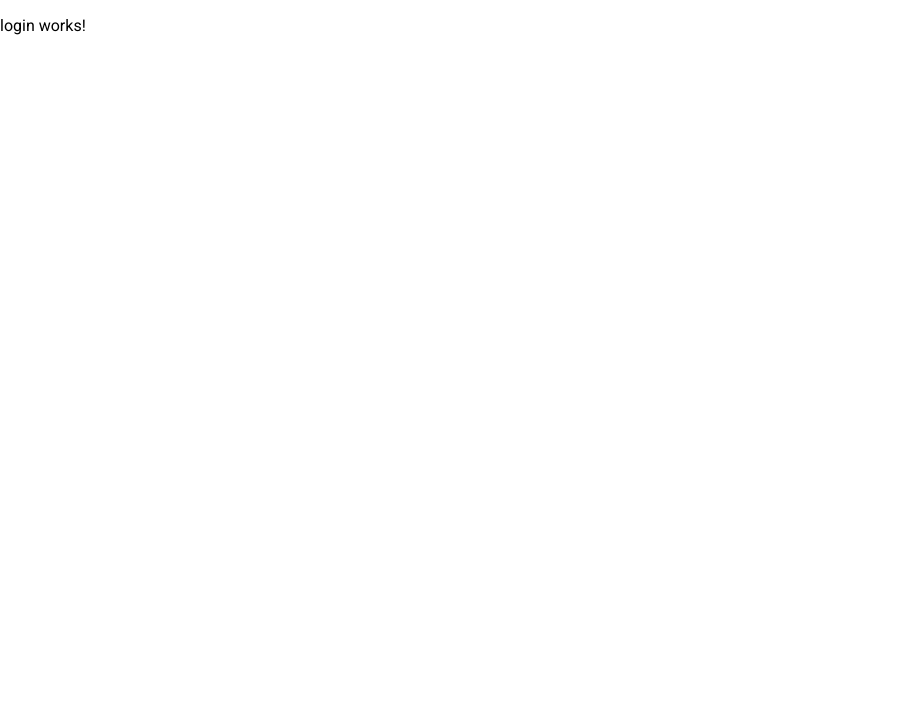
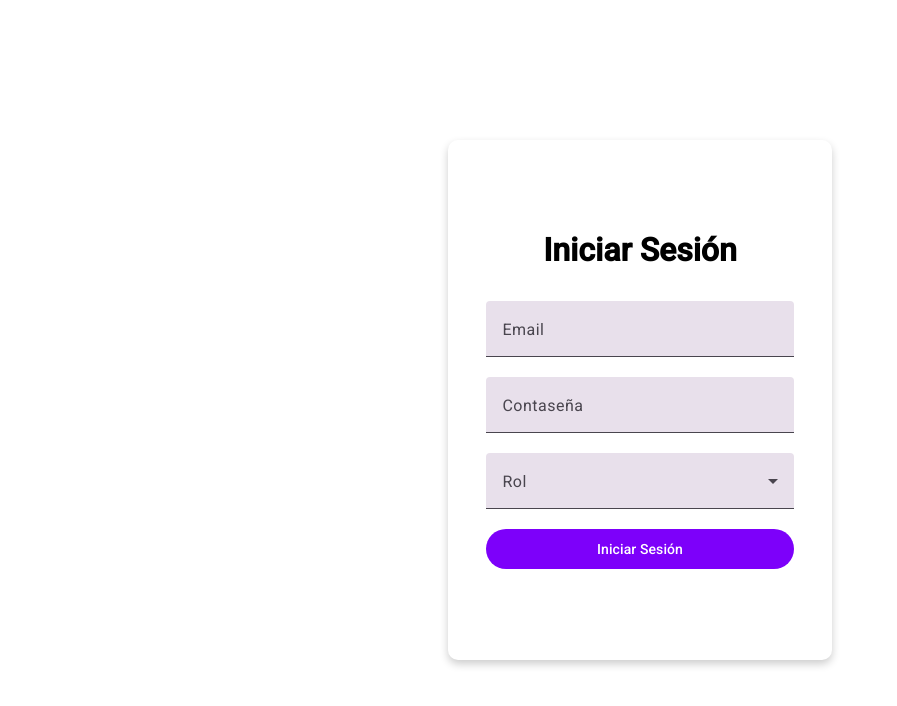
Before and after one commit to SCaucota/PF_Angular_Caucota, an Angular app: page /auth/login in a window 1280 px wide. Shown: the top 706 px of the page, without its empty margins (0-897 px from the left). Built offline with nearby package versions, Linux system fonts and the light colour scheme.

Commit message:
login-logout-routes

```diff
--- a/src/app/features/auth/login/login.component.html
+++ b/src/app/features/auth/login/login.component.html
@@ -1 +1,26 @@
-<p>login works!</p>
+<div class="login-container">
+    <div class="div-login">
+        <h1>Iniciar Sesión</h1>
+        <form class="fields-container">
+            <mat-form-field>
+                <mat-label>Email</mat-label>
+                <input matInput>
+            </mat-form-field>
+            <mat-form-field>
+                <mat-label>Contaseña</mat-label>
+                <input matInput>
+            </mat-form-field>
+            <mat-form-field>
+                  <mat-label>Rol</mat-label>
+                  <mat-select>
+                    <mat-option value="one">ADMIN</mat-option>
+                    <mat-option value="two">USER</mat-option>
+                  </mat-select>
+            </mat-form-field>
+            <button
+                mat-flat-button
+                routerLink="/dashboard/home"
+            >Iniciar Sesión</button>
+        </form>
+    </div>
+</div>
--- a/src/app/features/auth/login/login.component.scss
+++ b/src/app/features/auth/login/login.component.scss
@@ -0,0 +1,28 @@
+.login-container{
+    display: flex;
+    justify-content: center;
+    align-items: center;
+    height: 100%;
+}
+
+.div-login {
+    border-radius: 10px;
+    box-shadow: 0px 4px 8px rgba(0, 0, 0, 0.2);
+    width: 30%;
+    height: 65%;
+    display: flex;
+    flex-direction: column;
+    align-items: center;
+    justify-content: center;
+}
+
+h1{
+    margin: 0rem;
+}
+
+.fields-container {
+    display: flex;
+    flex-direction: column;
+    width: 80%;
+    margin-top: 2rem;
+}
--- a/src/app/features/dashboard/layout/components/sidenavbar/sidenavbar.component.html
+++ b/src/app/features/dashboard/layout/components/sidenavbar/sidenavbar.component.html
@@ -31,4 +31,9 @@
         #inscriptionsLink="routerLinkActive"
         [activated]="inscriptionsLink.isActive"
     >Inscripciones</a>
+    <button
+        mat-raised-button
+        role="listitem"
+        routerLink="/auth/login"
+    >Cerrar Sesión</button>
 </mat-nav-list>
```
